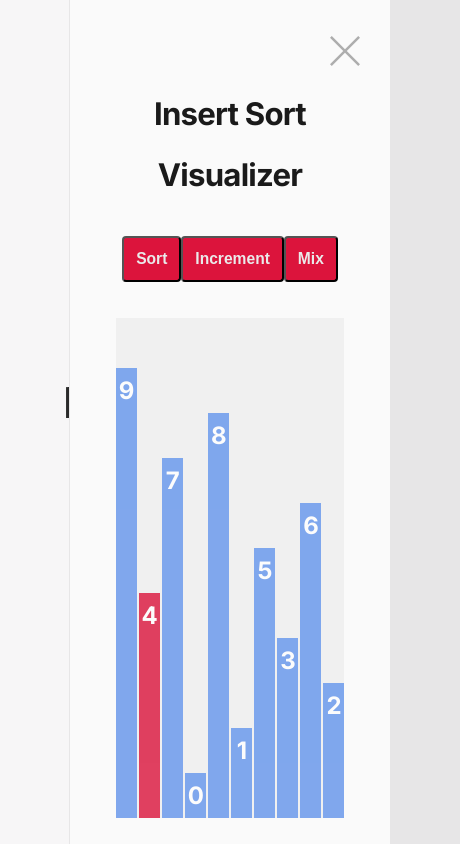
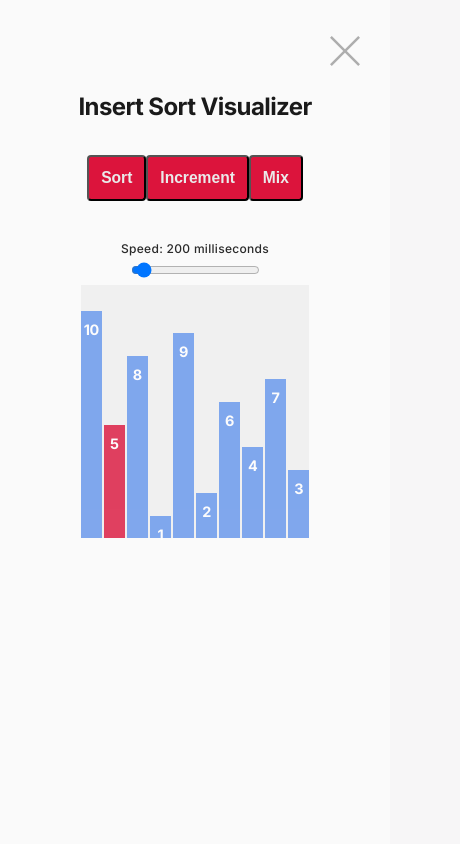
Before and after one commit to denniswritescode/denniscodes.io, a React (Create React App) app: page /experiments/insert-sort in a window 390 px wide. Shown: the whole page, 460 px wide, since content can reach past the window. Built offline with nearby package versions, Linux system fonts and the light colour scheme.

Commit message:
some responsive styles

```diff
--- a/src/Pages/Experiments/ExperimentList/ExperimentList.js
+++ b/src/Pages/Experiments/ExperimentList/ExperimentList.js
@@ -15,7 +15,7 @@ function ExperimentList() {
           <Link to="/experiments/insert-sort">Insertion Sort</Link>
         </li>
 
-        <li>Maximum Window Sum</li>
+        <li>Maximum Window Sum (WIP)</li>
 
       </ul>
 
--- a/src/Pages/Experiments/ExperimentList/Sorting/BarGraph/Bar/Bar.css
+++ b/src/Pages/Experiments/ExperimentList/Sorting/BarGraph/Bar/Bar.css
@@ -34,6 +34,8 @@
 .bar.p9 { transition-delay: 550ms; } */
 
 .bar.active {
+  animation-duration: 200ms;
+  animation-name: popandmove;
   background: crimson;
 }
 
@@ -43,13 +45,15 @@
   line-height: .8;
   margin:13px 0 0;
   color: white;
+  font-size:.6em;
 }
 
-.bar h4 {
+@keyframes popandmove {
+  from {
+    background: yellow;
+  }
+
+  to {
+    background: crimson;
+  }
 }
-.bar h5 {
-  font-size:.6em;
-}
-.bar h6 {
-  font-size:.6em;
-}
--- a/src/Pages/Experiments/ExperimentList/Sorting/BarGraph/Bar/Bar.js
+++ b/src/Pages/Experiments/ExperimentList/Sorting/BarGraph/Bar/Bar.js
@@ -9,7 +9,7 @@ function Bar({ order, value, active, k }) {
 
   return (
   <div className={`t200 bar p${order} ${active ? 'active' : ''}`} style={barStyle}>
-    <h4>{value}</h4>
+    <h4>{value+1}</h4>
   </div>
   );
 }
--- a/src/Pages/Experiments/ExperimentList/Sorting/InsertSort/InsertSort.js
+++ b/src/Pages/Experiments/ExperimentList/Sorting/InsertSort/InsertSort.js
@@ -2,17 +2,6 @@ import React, { Component } from 'react';
 
 import './InsertSort.css';
 import BarGraph from '../BarGraph/BarGraph';
-
-
-function cp(obj) {
-  return Object.assign({}, obj);
-}
-
-function o(num) {
-  return function(e) {
-    return e.order === num;
-  }
-}
 
 class InsertSort extends Component {
 
@@ -23,6 +12,7 @@ class InsertSort extends Component {
     this.startSort = this.startSort.bind(this);
     this.mixBars = this.mixBars.bind(this);
     this.sorted = false;
+    this.sorting = false;
     this.interval = undefined;
 
     let bars = this.createMix();
@@ -31,7 +21,8 @@ class InsertSort extends Component {
       bars: bars,
       num: cp(bars[1]),
       i: 1,
-      k: 1
+      k: 1,
+      speed: 200
     };
   }
 
@@ -42,9 +33,12 @@ class InsertSort extends Component {
   }
 
   startSort() {
+    this.sortOne();
+    this.sorting = true;
+
     this.interval = setInterval(() => {
       this.sortOne();
-    }, 300);
+    }, this.state.speed);
   }
 
   sortOne() {
@@ -52,6 +46,7 @@ class InsertSort extends Component {
 
       if(state.i >= state.bars.length) {
         this.sorted = true;
+        this.sorting = false;
         clearInterval(this.interval);
         return state;
       }
@@ -93,11 +88,6 @@ class InsertSort extends Component {
                 .map((b, i) => {
                   return { order: i, key: i, value: Number(b), active: false }
                 });
-/*     let bars = '321'
-                  .split('')
-                  .map((b, i) => {
-                    return { order: i, key: i, value: Number(b), active: false }
-                  }); */
     return bars;
   }
 
@@ -106,12 +96,7 @@ class InsertSort extends Component {
       let bars = this.createMix();
       this.sorted = false;
 
-      return {
-        bars: bars,
-        k: 1,
-        i: 1,
-        num: cp(bars[1])
-      };
+      return { bars: bars, k: 1, i: 1, num: cp(bars[1]) };
     });
   }
 
@@ -122,11 +107,28 @@ class InsertSort extends Component {
 
         <h3>Insert Sort Visualizer</h3>
 
+        <div className="button-group">
+
           <button className="isort-move" onClick={this.startSort}>Sort</button>
 
           <button className="isort-move" onClick={this.sortOne}>Increment</button>
 
           <button className="isort-move" onClick={this.mixBars}>Mix</button>
+
+        </div>
+
+        <div className="slider-group">
+
+          <label>Speed: {this.state.speed} milliseconds</label><br />
+          <input
+            type="range"
+            min="100" max="2000"
+            defaultValue={this.state.speed}
+            onChange={(e) => this.setState({speed: e.target.value})}
+            step="100"
+          />
+
+        </div>
 
         <div className="sort-graph">
 
@@ -134,7 +136,7 @@ class InsertSort extends Component {
 
         </div>
 
-        <h2>{this.sorted ? "SORTED" : ""}</h2>
+        <h2 className="sorted">{this.sorted ? "SORTED" : ""}</h2>
 
       </div>
 
@@ -142,5 +144,14 @@ class InsertSort extends Component {
   }
 }
 
+function cp(obj) {
+  return Object.assign({}, obj);
+}
+
+function o(num) {
+  return function(e) {
+    return e.order === num;
+  }
+}
 
 export default InsertSort;
--- a/src/Pages/Experiments/Experiments.css
+++ b/src/Pages/Experiments/Experiments.css
@@ -108,3 +108,40 @@
 .enter-done .close {
     left: calc(50% - 5rem);
 }
+
+h2.sorted {
+    margin-top: 1rem;
+}
+
+@media (max-width: 576px) {
+    .experiments.enter-done .ex-container,
+    .experiments.enter-active .ex-container,
+    .experiments .full-enter-done .ex-container,
+    .experiments .full-enter.full-enter-active .ex-container {
+        left: 0px;
+        width: 100% !important;
+    }
+
+    .experiments .single-experiment h3 {
+        font-size: 2rem !important;
+    }
+
+    .experiments .experiment-list h2,
+    .experiments .experiment-list p,
+    .experiments .experiment-list ul {
+        max-width: 75% !important;
+    }
+
+    .experiments .experiment-list p,
+    .experiments .experiment-list ul {
+        font-size: 1.5rem;
+    }
+
+    .bars {
+        height: 30vh !important;
+    }
+
+    .enter-done .close {
+        left: calc(100% - 5rem);
+    }
+}
--- a/src/Pages/Experiments/Experiments.js
+++ b/src/Pages/Experiments/Experiments.js
@@ -14,7 +14,7 @@ function Experiments({ location }) {
     <div className="experiments">
 
       <CSSTransition
-        in={location.pathname == "/experiments/insert-sort"}
+        in={location.pathname === "/experiments/insert-sort"}
         timeout={400}
         classNames={"full"}
         appear
@@ -36,7 +36,7 @@ function Experiments({ location }) {
                 to={location.pathname === "/experiments" ? "/" : "/experiments"}
               >
 
-                <img src={Close} />
+                <img src={Close} alt="close panel" />
 
               </Link>
 
--- a/src/index.css
+++ b/src/index.css
@@ -6,12 +6,13 @@ html,
 body {
     margin: 0;
     padding: 0;
+    overflow: hidden;
+    overflow-x: hidden;
 }
 
 html {
     font-size: 12px;
     -webkit-font-smoothing: antialiased;
-    overflow: hidden;
 }
 
 body {
```
Lines whose indentation alone changed are shown as unchanged.
